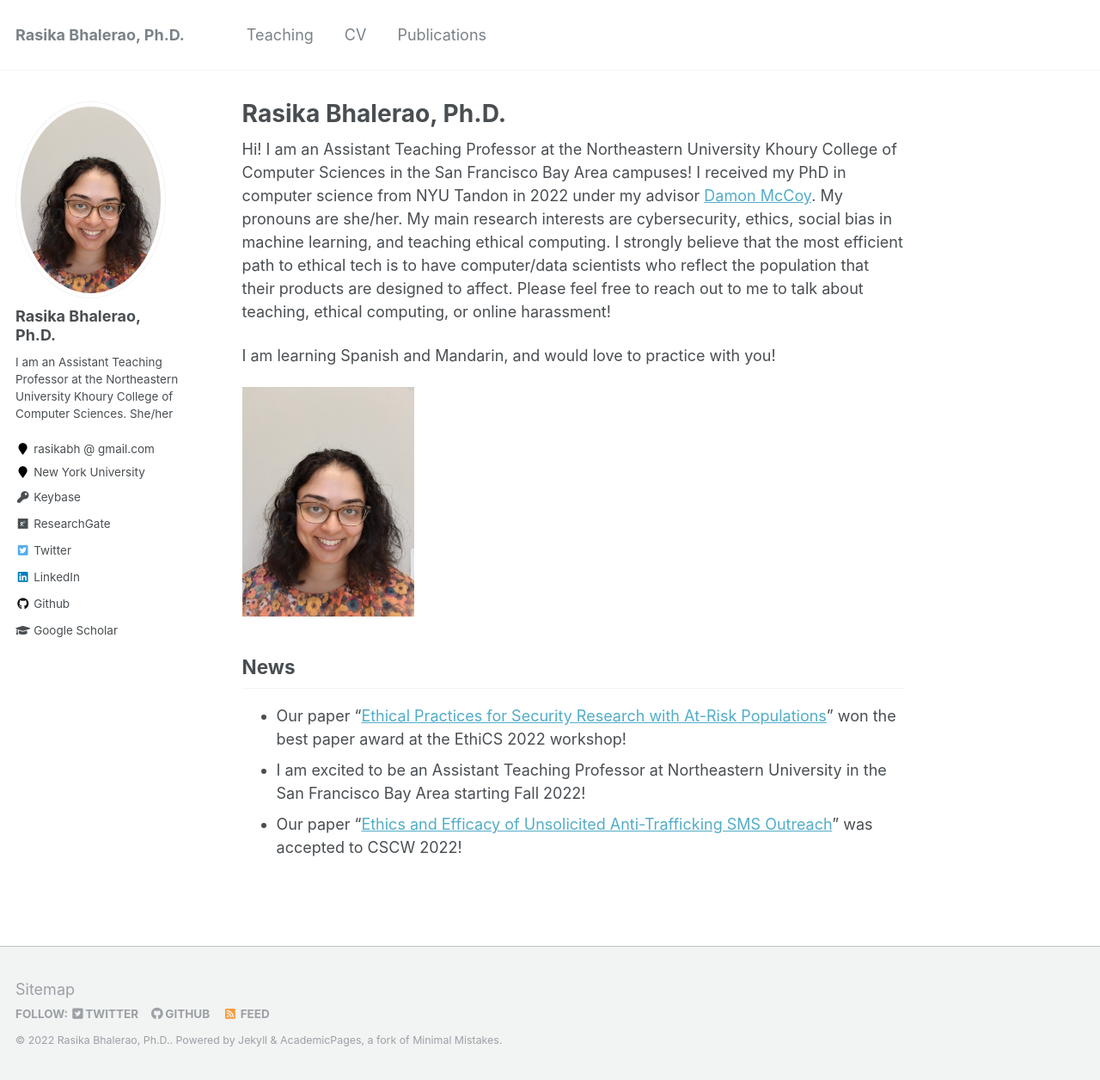
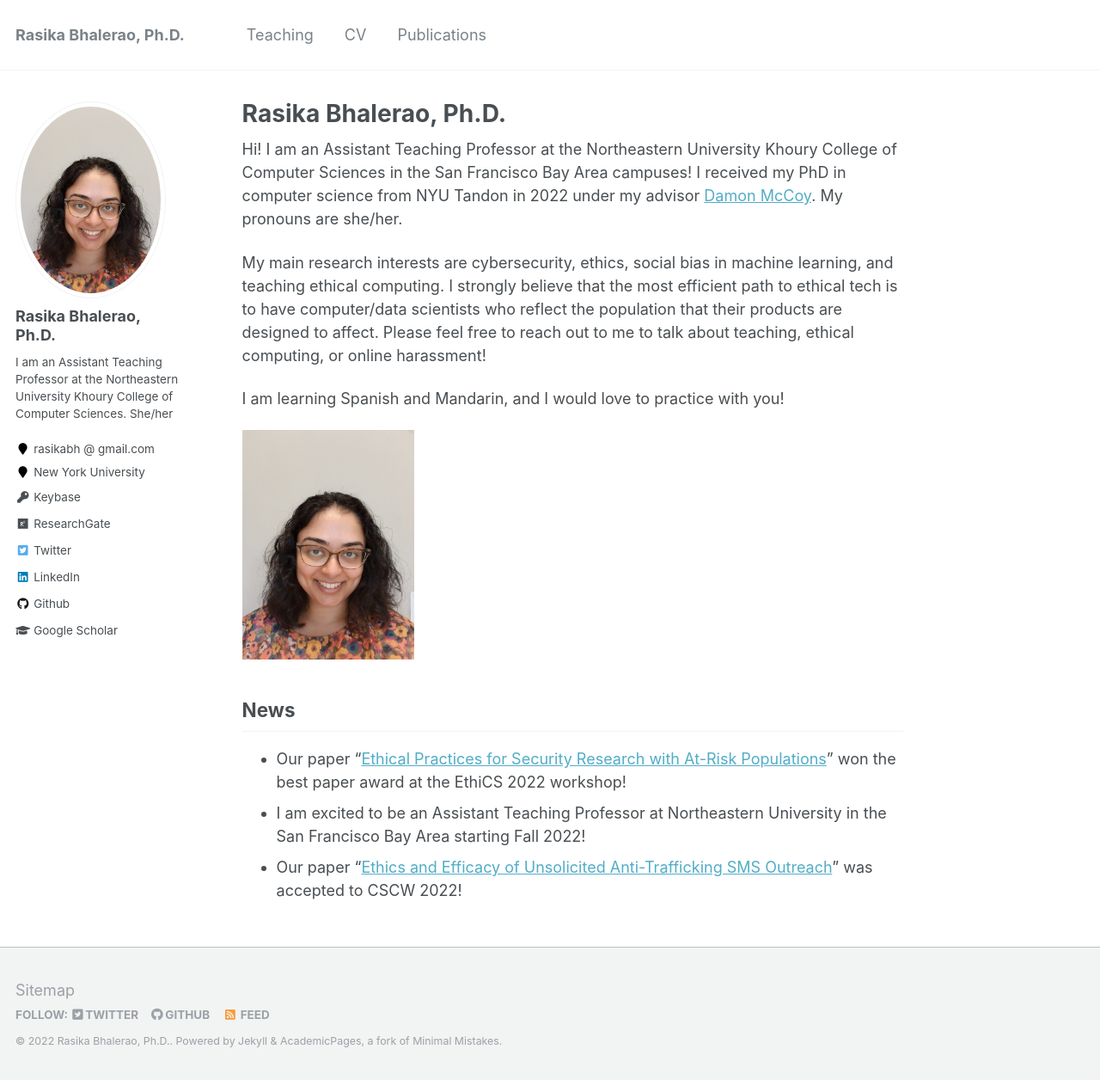
Before and after one commit to rasikabh/rasikabh.github.io, a Jekyll site: the page built from _pages/about.md, in a window 1280 px wide and 1256 px high. Shown: the whole window at 86% size. Built offline with Jekyll 4.4.1, drawn with Linux system fonts in a browser that asks for light colours.

```diff
--- a/_pages/about.md
+++ b/_pages/about.md
@@ -10,11 +10,13 @@ redirect_from:
 
 Hi! I am an Assistant Teaching Professor at the Northeastern University Khoury College of Computer Sciences in the San Francisco Bay Area campuses! I received my PhD in computer science from NYU Tandon in 2022 under my advisor [Damon McCoy](http://damonmccoy.com).
 My pronouns are she/her.
+
+
 My main research interests are cybersecurity, ethics, social bias in machine learning, and teaching ethical computing.
 I strongly believe that the most efficient path to ethical tech is to have computer/data scientists who reflect the population that their products are designed to affect.
 Please feel free to reach out to me to talk about teaching, ethical computing, or online harassment!
 
-I am learning Spanish and Mandarin, and would love to practice with you!
+I am learning Spanish and Mandarin, and I would love to practice with you!
 
 <img src="/images/Bhalerao2021.jpeg" width="200">
 
```
